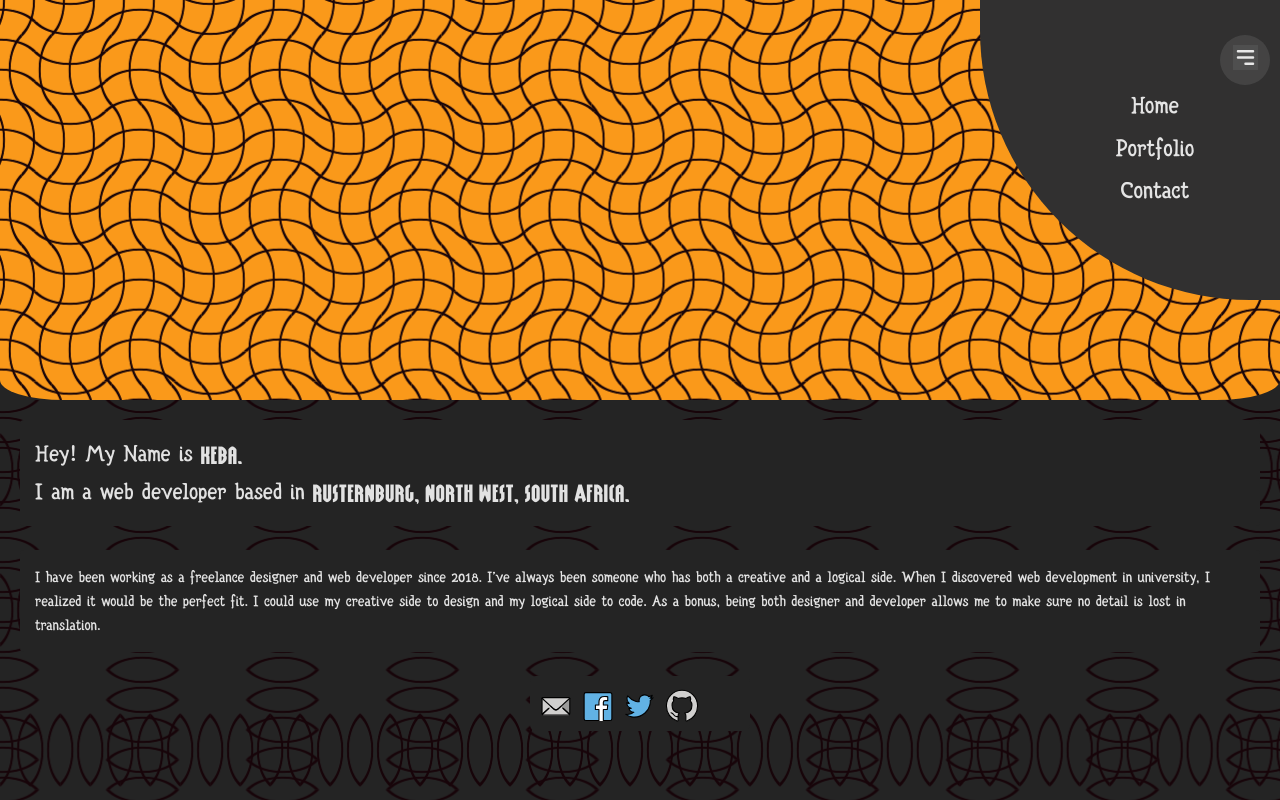
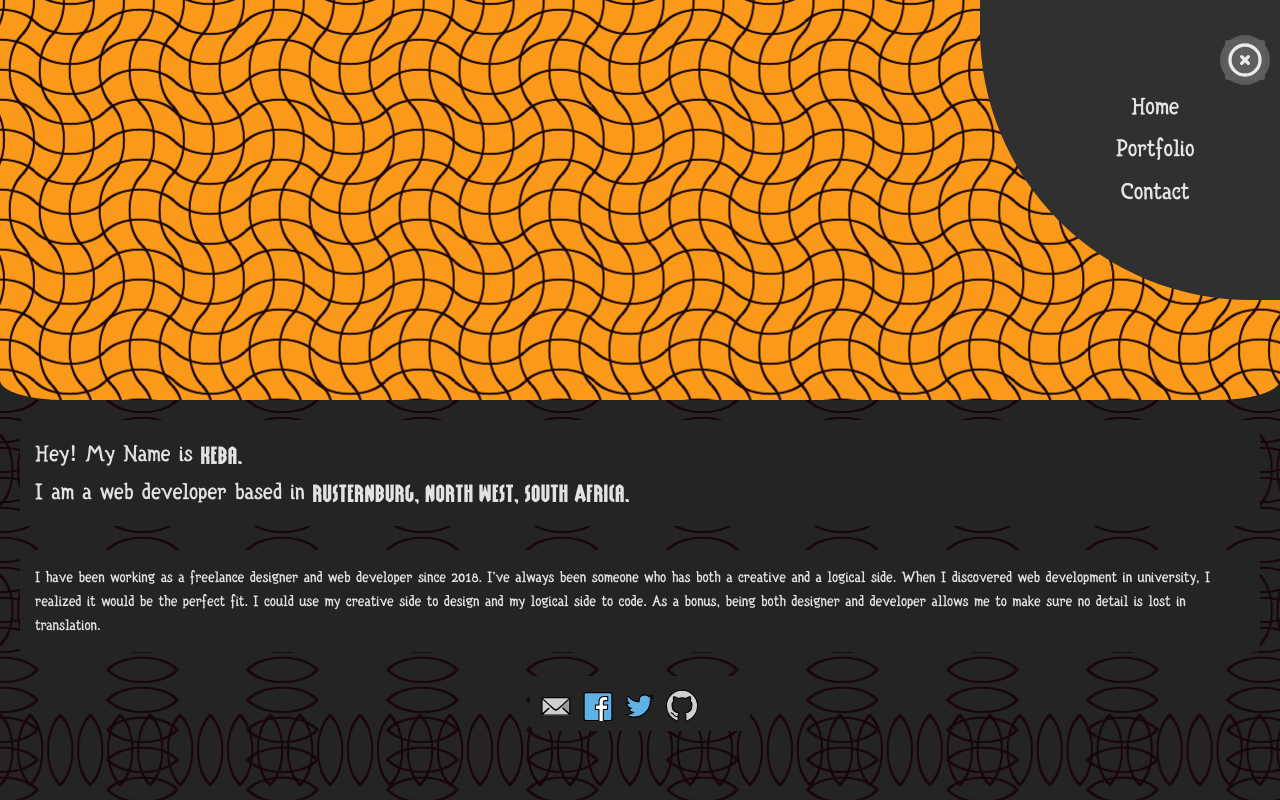
Before and after one commit to Kebalepile/Kebalepile.github.io, a React (Vite) app: page / in a window 1280 px wide. Both pictures are taken after a click on the button 1245 px from the left and 60 px from the top of the page. Shown: the top 800 px of the page. Built offline with nearby package versions, Linux system fonts and the light colour scheme; some icons are missing.

Commit message:
enable toggle for menu

```diff
--- a/src/components/Menu.jsx
+++ b/src/components/Menu.jsx
@@ -1,11 +1,26 @@
-import { HiMenuAlt3 } from "react-icons/hi";
+import { useState } from "react";
+import { HiMenuAlt3, HiOutlineXCircle } from "react-icons/hi";
+
 export default function Menu() {
+  const [menuOpen, setMenuOpen] = useState(false);
+
+  const toggleMenu = () => {
+    setMenuOpen(!menuOpen);
+  };
+
   return (
     <>
-      <button className="menu">
-        <HiMenuAlt3 className="menu-icon" />
+      <button className="menu" onClick={toggleMenu}>
+        {menuOpen ? (
+          <HiOutlineXCircle
+            className="menu-icon"
+            style={{ width: "40px", height: "40px" }}
+          />
+        ) : (
+          <HiMenuAlt3 className="menu-icon" />
+        )}
       </button>
-      <article id="menu-details">
+      <article id="menu-details" className={menuOpen ? "open" : ""}>
         <ul>
           <li>
             <a href="#home">Home</a>
--- a/src/index.css
+++ b/src/index.css
@@ -21,8 +21,9 @@ button {
   border: none;
   cursor: pointer;
 }
+
 .menu {
-  background-color: #5f5f5f6b;
+  background-color: #5f5f5fea;
   height: 50px;
   width: 50px;
   border-radius: 50%;
@@ -30,26 +31,40 @@ button {
   top: 35px;
   float: right;
   margin-right: 10px;
-  /* remove when togglin is active */
   z-index: 2;
+  transition: background-color 0.3s;
 }
+
+.menu:hover {
+  background-color: #5f5f5f;
+}
+
 .menu-icon {
   background-color: inherit;
   height: 25px;
   width: 25px;
+  vertical-align: middle;
+  border-radius: 2px;
 }
+
 #menu-details {
   background-color: #313030;
   height: 300px;
   width: 300px;
   border-bottom-left-radius: 90%;
   position: fixed;
-  top: 0;
-  right: 0;
+  top: -100%;
+  right: -100%;
   display: flex;
   flex-direction: column;
   justify-content: center;
   align-items: center;
+  transition: top 1s, right 1s;
+}
+
+#menu-details.open {
+  top: 0;
+  right: 0;
 }
 #menu-details > ul {
   list-style-type: none;
@@ -68,8 +83,8 @@ button {
   border-bottom: 2px dotted white;
 }
 #menu-details li a {
-  background:none;
-  text-decoration:none;
+  background: none;
+  text-decoration: none;
 }
 .card {
   min-height: 50dvh;
@@ -78,9 +93,9 @@ button {
   text-align: center;
   padding: 20px;
 }
-.pad{
-  padding:15px;
-  border-radius:4px;
+.pad {
+  padding: 15px;
+  border-radius: 4px;
 }
 
 .banner {
@@ -107,15 +122,13 @@ button {
   --c: #170409;
   --_g: #0000 52%, var(--c) 54% 57%, #0000 59%;
   background-image: radial-gradient(farthest-side at -33.33% 50%, var(--_g)),
-                    radial-gradient(farthest-side at 50% 133.33%, var(--_g)),
-                    radial-gradient(farthest-side at 133.33% 50%, var(--_g)),
-                    radial-gradient(farthest-side at 50% -33.33%, var(--_g));
+    radial-gradient(farthest-side at 50% 133.33%, var(--_g)),
+    radial-gradient(farthest-side at 133.33% 50%, var(--_g)),
+    radial-gradient(farthest-side at 50% -33.33%, var(--_g));
   background-size: calc(var(--s) / 4.667) var(--s),
-                    var(--s) calc(var(--s) / 4.667);
-  background-position: 0 calc(var(--s) / 2),
-                       calc(var(--s) / 2) 0,
-                       calc(var(--s) / 4.667) 0,
-                       0 calc(var(--s) / 4.667);
+    var(--s) calc(var(--s) / 4.667);
+  background-position: 0 calc(var(--s) / 2), calc(var(--s) / 2) 0,
+    calc(var(--s) / 4.667) 0, 0 calc(var(--s) / 4.667);
   background-repeat: repeat;
   animation: waveAnimation 20s linear infinite;
 }
@@ -142,8 +155,8 @@ button {
   justify-content: flex-start;
   align-items: flex-start;
   width: 220px;
-  padding:5px;
-  border-radius:6px;
+  padding: 5px;
+  border-radius: 6px;
 }
 
 .media-handle {
```
